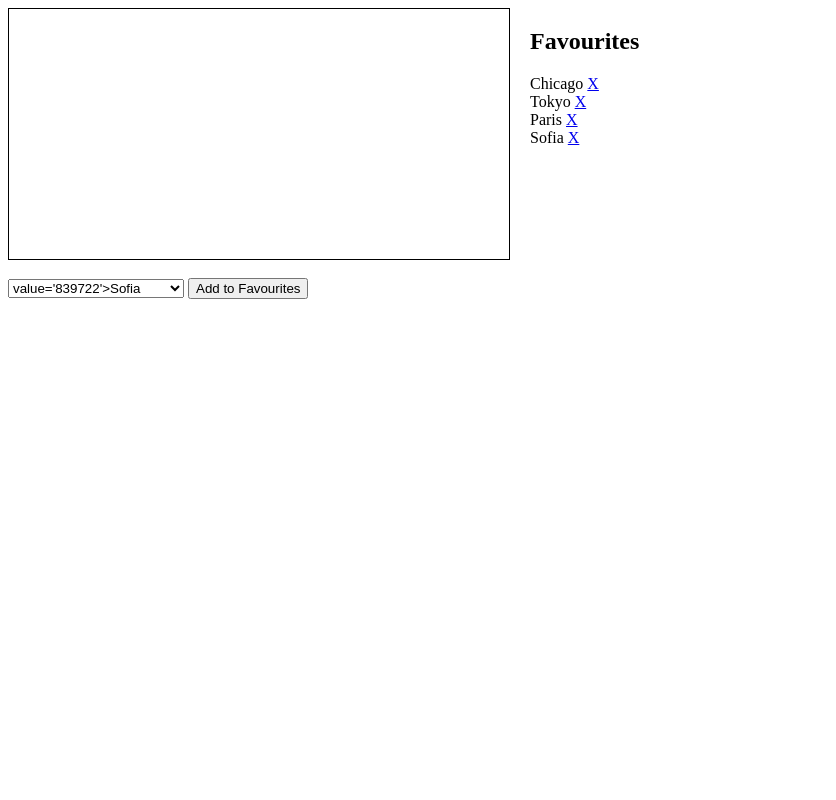
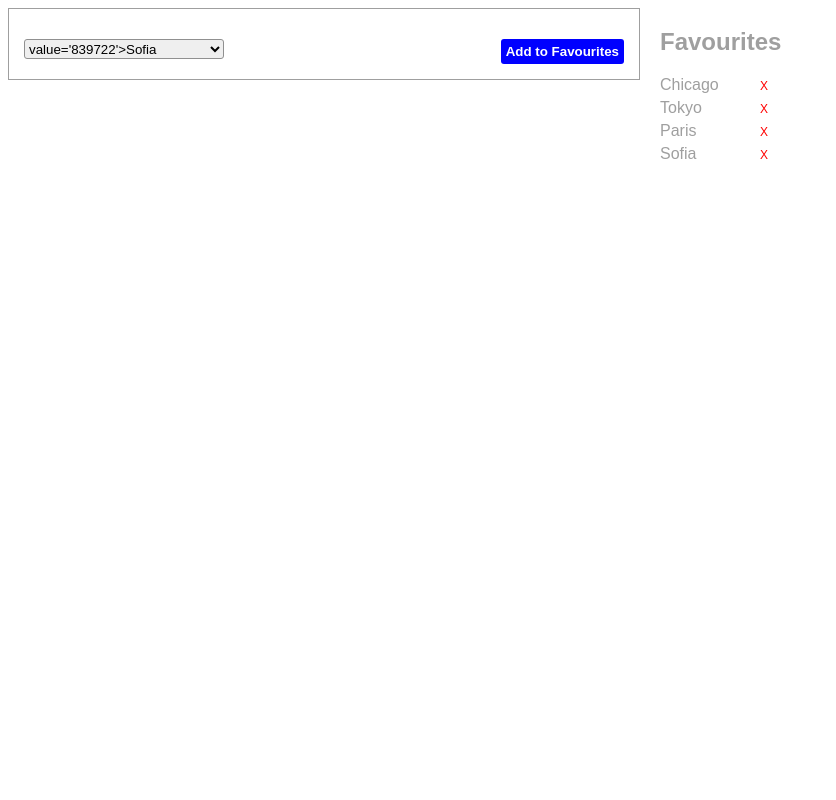
Before and after one commit to GeorgiLore/weather-legaltrek, a PHP site: page /layout.html in a window 1280 px wide. Shown: the whole page, without its empty margins (0-836 px from the left). Run offline with PHP 8.4, Linux system fonts and the light colour scheme; data comes from the database, SQL or seed files in the repository.

Commit message:
Clickable favourites and HTML/CSS additions

```diff
--- a/fave-list.html
+++ b/fave-list.html
@@ -1,4 +1,10 @@
 <h2>Favourites</h2>
 <?php foreach($result as $item){ ?>
-<?php echo $item['location']; ?> <a href="javascript: void(0);" class='delFav' woeid="<?php echo $item['woeid']; ?>" title="Remove from Favourites">X</a><br/>
+<div style="float: left; width: 100px; height: 20px;">
+	<a href="javascript: void(0);" class="fave-location" woeid="<?php echo $item['woeid']; ?>"><?php echo $item['location']; ?></a>
+</div>
+<div style="float: left; height: 20px; padding-top: 3px;">
+	<a href="javascript: void(0);" class='delFav' woeid="<?php echo $item['woeid']; ?>" title="Remove from Favourites">X</a><br/>
+</div>
+<div style="clear: both;"></div>
 <?php } ?>
--- a/layout.html
+++ b/layout.html
@@ -2,15 +2,14 @@
 	<head>
 		<script src="https://ajax.googleapis.com/ajax/libs/jquery/1.12.4/jquery.min.js"></script>
 		<script src="main.js"></script>
+		<link rel="stylesheet" href="main.css">
 	</head>
 	<body>
-		<div class="left-column" style="float: left;">
-			<div id="weather-container" style="width: 500px; height: 250px; border: 1px solid #000;">
+		<div class="left-column">
+			<div id="weather-container">
 				<?php include('weather-box.html'); ?>
 			</div>
-
-			<br/>
-
+			<div style='clear: both;'></div>
 			<div id="locations">
 				<select id="location">
 					<option <?php echo ($woeId == '839722')?'selected':''; ?> value='839722'>Sofia</option>
@@ -23,7 +22,7 @@
 				</button>
 			</div>
 		</div>
-		<div class="right-column" style="float: left; margin-left: 20px;">
+		<div class="right-column">
 			<div id="fave-list">
 
 			</div>
--- /dev/null
+++ b/main.css
@@ -0,0 +1,79 @@
+body {
+	font-family: Arial;
+	color: #9f9f9f;
+}
+
+body a {
+	font-family: Arial;
+	color: #9f9f9f;
+	text-decoration: none;
+}
+
+body a:hover {
+	font-family: Arial;
+	color: #9f9f9f;
+	text-decoration: underline;
+}
+
+.left-column {
+	float: left;
+	width: 600px;
+	padding: 15px;
+	border: 1px solid #9f9f9f;
+}
+
+#locations {
+	margin-top: 15px;
+}
+
+#forecast {
+	float: left;
+	margin-top: 15px;
+}
+
+.forecast-element {
+	float: left;
+	width: 63px;
+	border: 1px solid #fff;
+	padding: 5px;
+}
+
+#forecast .active {
+	background-color: #efefef;
+	border: 1px solid #dfdfdf;
+}
+
+.right-column {
+	float: left;
+	margin-left: 20px;
+}
+
+.delFav {
+	color: red;
+	font-size: 12px;
+	text-decoration: none;
+}
+
+.delFav:hover {
+	color: red;
+	font-size: 12px;
+	text-decoration: none;
+}
+
+#addFav {
+	float: right;
+	background-color: blue;
+	color: #fff;
+	font-weight: bold;
+	border: none;
+	padding: 5px;
+	border-radius: 3px;
+	cursor: pointer;
+}
+
+#location {
+	width: 200px;
+	height: 20px;
+	border: 1px solid #909090;
+	border-radius: 3px;
+}
--- a/main.js
+++ b/main.js
@@ -9,21 +9,31 @@ function getFaves(){
 	});
 }
 
+function changeMainWeather(id){
+	$.ajax({
+		url: 'getWeather.php',
+		type: 'POST',
+		data: {woeId: id},
+		dataType: 'json',
+		success: function(response){
+			$('#weather-container').html(response.content);
+		}
+	});
+}
+
 
 $(document).ready(function(){
 	getFaves();
 
 	$('#location').change(function(){
 		var id = $(this).val();
-		$.ajax({
-			url: 'getWeather.php',
-			type: 'POST',
-			data: {woeId: id},
-			dataType: 'json',
-			success: function(response){
-				$('#weather-container').html(response.content);
-			}
-		});
+		changeMainWeather(id);
+	});
+
+	$(document).on('click', '.fave-location', function(){
+		var id = $(this).attr('woeid');
+		changeMainWeather(id);
+		$('#location').val(id);
 	});
 
 	$('#addFav').click(function(){
```
Also changed, not shown: getWeather.php (+28 -7 lines), weather-box.html (+19 -10 lines).
